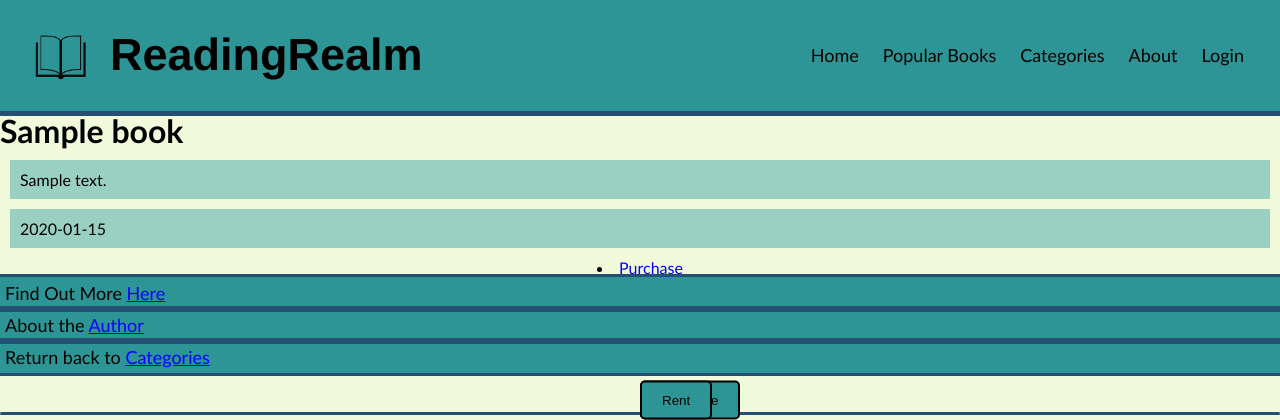
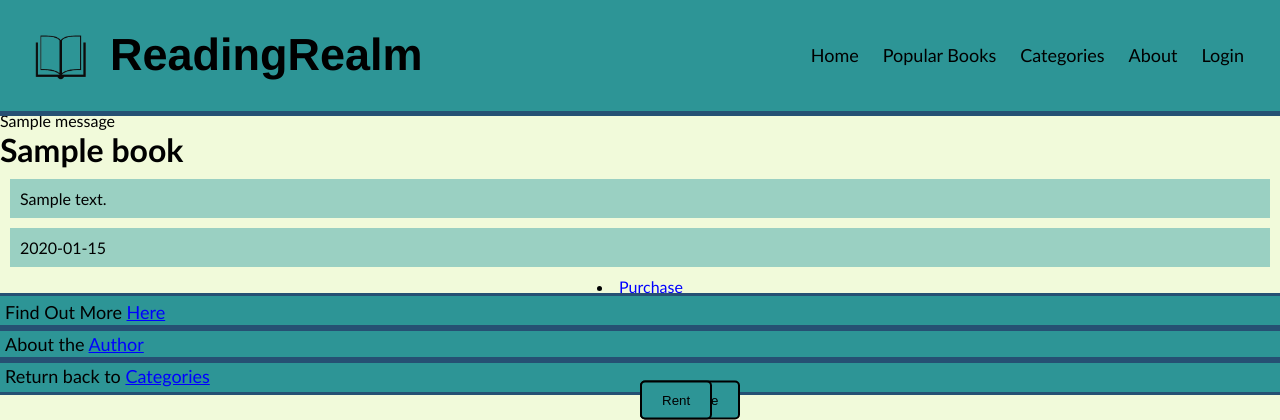
Before and after one commit to nurhussein1/e15wad, a Django app: a page that uses templates/realm/book/book.html in a window 1280 px wide. Shown: the top 420 px of the page. Run offline with Django 3.2, Linux system fonts and the light colour scheme; tables that the repository leaves empty hold one stand-in row (values such as "Sample post"); one stand-in notice (Sample message) is shown.

Commit message:
update: a book cannot be purchased more than once

```diff
--- a/realm/views.py
+++ b/realm/views.py
@@ -8,6 +8,7 @@ from django.contrib.auth.decorators import login_required
 from django.views.decorators.http import require_POST
 from django.shortcuts import render, get_object_or_404
 from .models import Book
+from django.contrib import messages
 
 from os.path import join
 
@@ -100,10 +101,18 @@ def profilepicture(request):
     return render(request, 'realm/account/profilepicture.html')
 
 def purchase(request, book_id):
-    book = get_object_or_404(Book, id=book_id)  # Ensure the book exists
+    book = get_object_or_404(Book, id=book_id)
+
+    # Check if the user has already purchased this book
+    if request.user.is_authenticated:
+        already_purchased = Purchase.objects.filter(user=request.user, book=book).exists()
+        if already_purchased:
+            # You can use Django's messaging framework to display a message to the user
+            messages.info(request, 'You have already purchased this book.')
+            return redirect('realm:book', book_name_slug=book.slug)
+
     context_dict = {'boldmessage': 'this is the Purchase page, ', 'book': book}
-    return render(request, 'realm/purchaseOrRent/purchase.html', context=context_dict)
-
+    return render(request, 'realm/purchaseOrRent/purchase.html', context_dict)
 def rent(request):
     context_dict = {'boldmessage': 'this is the Rent page, '}
     return render(request, 'realm/purchaseOrRent/rent.html', context=context_dict)
--- a/templates/realm/book/book.html
+++ b/templates/realm/book/book.html
@@ -6,6 +6,14 @@ Category
 {% endblock %}
 
 {% block body_block %}
+
+{% if messages %}
+    <ul class="messages">
+        {% for message in messages %}
+            <li{% if message.tags %} class="{{ message.tags }}"{% endif %}>{{ message }}</li>
+        {% endfor %}
+    </ul>
+{% endif %}
 
 <head>
     <title>{{book.title}}</title>
```
